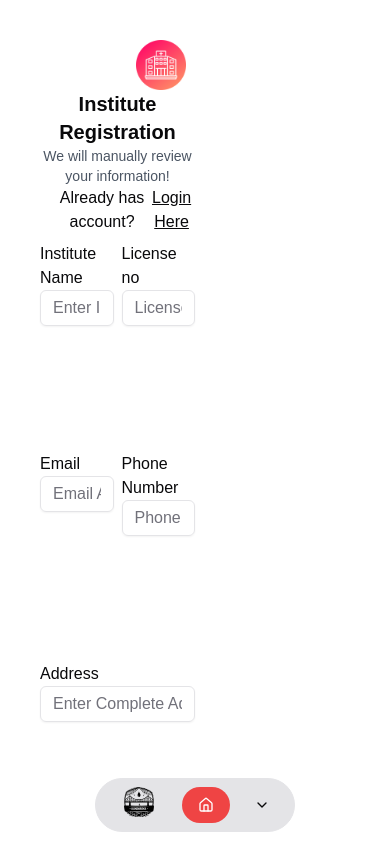
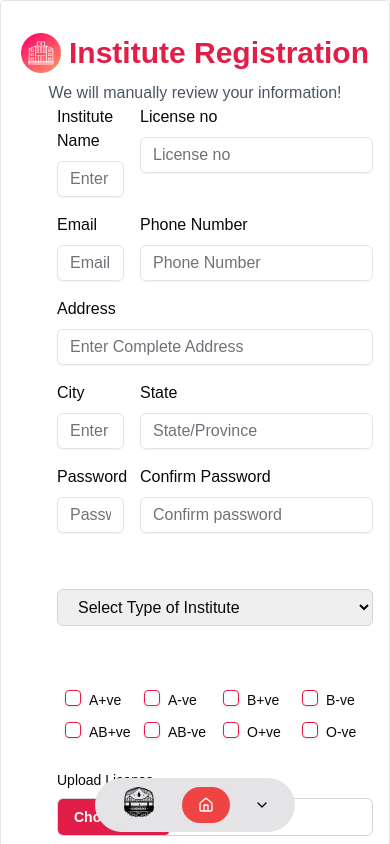
Before and after one commit to istiaqueahmedarik/blood_bridge, a Next.js app in the folder client/: page /hospital_reg in a window 390 px wide. Shown: the top 844 px of the page. Built offline with nearby package versions, Linux system fonts and the light colour scheme.

Commit message:
InstitutePage

```diff
--- a/client/src/app/hospital_reg/page.tsx
+++ b/client/src/app/hospital_reg/page.tsx
@@ -8,74 +8,65 @@ import Link from "next/link";
 import React, { useState } from "react";
 
 function page() {
-
   const [LcImage, setLcImage] = useState<File | null>(null);
   const handleLcChange = (e: React.ChangeEvent<HTMLInputElement>) => {
-    const file = e.target.files?.[0]; // Safely access the first file
+    const file = e.target.files?.[0];
     if (file) {
-      setLcImage(file); // Save the file for further processing
-
+      setLcImage(file);
     }
   };
 
   return (
-    <div className="grid grid-cols-2 my-8">
-      <div className="gap-2 ml-10 grid grid-cols-2 grid-rows-10">
-        <div className="col-span-2 m-auto text-center mt-2">
-          {/**<Hospital className="w-10 h-10 m-auto text-red-500" />**/}
-
-          <Image src={'/pharmacy.png'} alt="hospital_img" height={50} width={50} className="ml-24" />
-
-          <h1 className="text-xl font-bold">Institute Registration</h1>
-          <h1 className="text-sm text-gray-600">We will manually review your information!</h1>
-          <div className="flex flex-row ml-4">
-            <p>Already has account?</p>
-            <Link href={'/institute_login'} className="underline">
-              Login Here
-            </Link>
+    <div className="container mx-auto px-4 py-8 min-h-screen flex items-center justify-center shadow-none border rounded-sm">
+      <div className="w-full max-w-4xl overflow-hidden shadow-none">
+        <div className="text-center space-y-2">
+          <h1 className="text-3xl font-bold text-primary flex items-center justify-center space-x-2">
+            <Image src="/pharmacy.png" alt="Hospital Icon" width={40} height={40} />
+            <span>Institute Registration</span>
+          </h1>
+          <p className="text-gray-600">We will manually review your information!</p>
         </div>
-        </div>
-        <div>
+        <div className="grid grid-cols-1 md:grid-cols-2 gap-8">
+          <form className="space-y-6 ml-10">
+            <div className="grid grid-cols-1 sm:grid-cols-2 gap-4">
+              <div className="space-y-2">
                 <h1>Institute Name</h1>
                 <Input type="text" placeholder="Enter Institute Name" name="Institute_name" />
               </div>
-        <div>
+              <div className="space-y-2">
                 <h1>License no</h1>
                 <Input type="text" placeholder="License no" name="license_no" />
               </div>
-
-        <div>
+              <div className="space-y-2">
                 <h1>Email</h1>
                 <Input type="text" placeholder="Email Address" name="Email_Address" />
               </div>
-        <div>
+              <div className="space-y-2">
                 <h1>Phone Number</h1>
                 <Input type="text" placeholder="Phone Number" name="Phone_Number" />
               </div>
-
-        <div className="col-span-2">
+              <div className="col-span-2 space-y-2">
                 <h1>Address</h1>
                 <Input type="text" placeholder="Enter Complete Address" name="address" />
               </div>
-        <div>
+              <div className="space-y-2">
                 <h1>City</h1>
                 <Input type="text" placeholder="Enter City" name="city" />
               </div>
-        <div>
+              <div className="space-y-2">
                 <h1>State</h1>
                 <Input type="text" placeholder="State/Province" name="state_province" />
               </div>
-        <div>
+              <div className="space-y-2">
                 <h1>Password</h1>
                 <Input type="password" placeholder="Password" name="password" />
               </div>
-        <div>
-          <h1>Comfirm Password</h1>
+              <div className="space-y-2">
+                <h1>Confirm Password</h1>
                 <Input type="password" placeholder="Confirm password" name="confirm_password" />
-
+              </div>
             </div>
 
-        {/**Institute Type */}
             <div className="flex flex-row py-8 justify-end col-span-2 gap-2">
               <select
                 id="instituteType"
@@ -91,129 +82,68 @@ function page() {
               </select>
             </div>
 
-
-
-
             <div className="grid grid-cols-4">
+              {/* Blood Group Checkboxes */}
               <div>
                 <Checkbox className="m-2" />
-            <label
-              htmlFor="terms"
-              className="text-sm font-medium leading-none peer-disabled:cursor-not-allowed peer-disabled:opacity-70 "
-            >
-              A+ve
-            </label>
+                <label className="text-sm font-medium">A+ve</label>
               </div>
               <div>
                 <Checkbox className="m-2" />
-            <label
-              htmlFor="terms"
-              className="text-sm font-medium leading-none peer-disabled:cursor-not-allowed peer-disabled:opacity-70"
-            >
-              A-ve
-            </label>
+                <label className="text-sm font-medium">A-ve</label>
               </div>
-
               <div>
                 <Checkbox className="m-2" />
-            <label
-              htmlFor="terms"
-              className="text-sm font-medium leading-none peer-disabled:cursor-not-allowed peer-disabled:opacity-70"
-            >
-              B+ve
-            </label>
+                <label className="text-sm font-medium">B+ve</label>
               </div>
-
               <div>
                 <Checkbox className="m-2" />
-            <label
-              htmlFor="terms"
-              className="text-sm font-medium leading-none peer-disabled:cursor-not-allowed peer-disabled:opacity-70"
-            >
-              B-ve
-            </label>
+                <label className="text-sm font-medium">B-ve</label>
               </div>
-
               <div>
                 <Checkbox className="m-2" />
-            <label
-              htmlFor="terms"
-              className="text-sm font-medium leading-none peer-disabled:cursor-not-allowed peer-disabled:opacity-70"
-            >
-              AB+ve
-            </label>
+                <label className="text-sm font-medium">AB+ve</label>
               </div>
-
               <div>
                 <Checkbox className="m-2" />
-            <label
-              htmlFor="terms"
-              className="text-sm font-medium leading-none peer-disabled:cursor-not-allowed peer-disabled:opacity-70"
-            >
-              AB-ve
-            </label>
+                <label className="text-sm font-medium">AB-ve</label>
               </div>
-
               <div>
                 <Checkbox className="m-2" />
-            <label
-              htmlFor="terms"
-              className="text-sm font-medium leading-none peer-disabled:cursor-not-allowed peer-disabled:opacity-70"
-            >
-              O+ve
-            </label>
+                <label className="text-sm font-medium">O+ve</label>
               </div>
-
               <div>
                 <Checkbox className="m-2" />
-            <label
-              htmlFor="terms"
-              className="text-sm font-medium leading-none peer-disabled:cursor-not-allowed peer-disabled:opacity-70"
-            >
-              O-ve
-            </label>
+                <label className="text-sm font-medium">O-ve</label>
               </div>
             </div>
 
-
-        {/**Licence Pic */}
             <div className="flex flex-col mb-8 justify-end col-span-2 gap-2">
-          <label htmlFor='nidCard' className='text-black-500 ml-3 text-sm font-medium '>Upload Licence</label>
+              <label htmlFor="LcCard" className="text-sm font-medium">
+                Upload License
+              </label>
               <input
-            type='file'
-            id='LcCard'
-            accept='image/*'
+                type="file"
+                id="LcCard"
+                accept="image/*"
                 onChange={handleLcChange}
-            className='block w-full text-sm text-gray-500 border border-gray-300 rounded-md file:mr-4 file:py-2 file:px-4 file:rounded-sm file:border-0 file:text-sm file:font-semibold file:bg-primary file:text-white hover:file:bg-primary-dark'
+                className="block w-full text-sm text-gray-500 border border-gray-300 rounded-md file:mr-4 file:py-2 file:px-4 file:rounded-sm file:border-0 file:text-sm file:font-semibold file:bg-primary file:text-white hover:file:bg-primary-dark"
               />
             </div>
 
-
-        {/**Licence Pic */}
-        <div className="flex flex-col mb-8 justify-end col-span-2 gap-2">
-            <label htmlFor='nidCard' className='text-black-500 ml-3 text-sm font-medium '>Upload Licence</label>
-            <input
-              type='file'
-              id='LcCard'
-              accept='image/*'
-              onChange={handleLcChange}
-              className='block w-full text-sm text-gray-500 border border-gray-300 rounded-md file:mr-4 file:py-2 file:px-4 file:rounded-sm file:border-0 file:text-sm file:font-semibold file:bg-primary file:text-white hover:file:bg-primary-dark'
-            />
-          </div>
-
-
-
-        <div className="flex flex-row mr-0 justify-end col-span-2 gap-2">
-
-          <Button className="max-w-5xl min-w-4xl bg-slate-700"> <X /> Cancel</Button>
-
+            <div className="flex justify-center space-x-4">
+              <Button className="bg-slate-700">
+                <X /> Cancel
+              </Button>
               <Button>Register Hospital</Button>
             </div>
+          </form>
+
+          <div className="hidden md:flex items-center justify-center">
+            <Image alt="" src="/doctor_standing.svg" height={900} width={700} className="mb-44" />
           </div>
-      <div className="m-auto">
-        <Image alt="" src={"/doctor_standing.svg"} height={900} width={700} className="mb-44" />
         </div>
-
+      </div>
     </div>
   );
 }
--- a/client/src/app/institute_login/page.tsx
+++ b/client/src/app/institute_login/page.tsx
@@ -28,8 +28,18 @@ export default function page() {
           </p>
         </div>
         <Form action={'/donor'} className='flex flex-col gap-4 my-5'>
-          <Input placeholder='Your Email' type='email' name='email' className='max-w-xl px-4 py-6' />
-          <Input placeholder='Your Password' type='password' name='password' className='max-w-xl px-4 py-6' />
+            <Input placeholder='Your Email' type='email' name='email' className='max-w-xl px-4 py-6' />
+            <Input placeholder='Your Password' type='password' name='password' className='max-w-xl px-4 py-6' />
+            <select
+                id="instituteType"
+                name="instituteType"
+                className=" px-4 py-2 border border-gray-300 rounded-md mr-48"
+            >
+                <option value="Hospital">Hospital</option>
+                <option value="Bloodbank">Bloodbank</option>
+            </select>
+
+
           <Button className='max-w-xl' variant={'default'}>Log in</Button>
 
         </Form>
```
Lines whose indentation alone changed are shown as unchanged.
